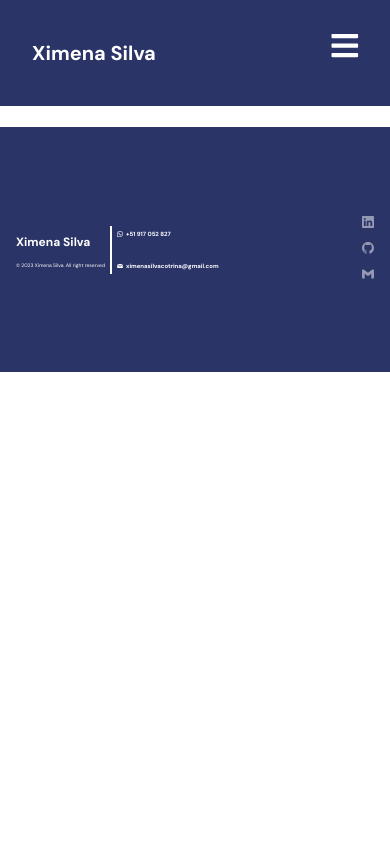
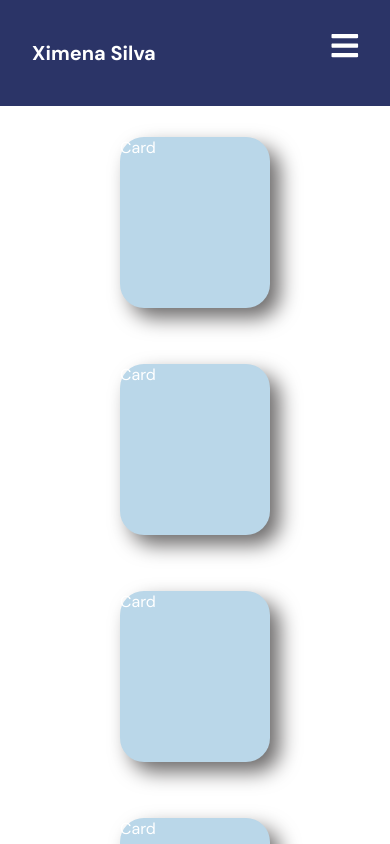
Before and after one commit to xsilvac/XimenaSilva, a React (Create React App) app: page / in a window 390 px wide. Shown: the top 844 px of the page. Built offline with nearby package versions, Linux system fonts and the light colour scheme.

Commit message:
component card responsive

```diff
--- /dev/null
+++ b/src/components/atoms/Card.js
@@ -0,0 +1,40 @@
+import React from "react";
+import styled from "styled-components";
+
+const CardContainer = styled.div`
+  background: #bad7e9;
+  border-radius: 24px;
+  box-shadow: 10px 10px 20px 0px #6d6b6b;
+  width: ${({ width }) => (width ? width : "368px")};
+  height: ${({ height }) => (height ? height : "400px")};
+  @media screen and (max-width: 1300px) {
+    width: 300px;
+    height: 342px;
+  }
+  @media screen and (max-width: 1100px) {
+    width: 250px;
+    height: 285px;
+  }
+  @media screen and (max-width: 950px) {
+    width: 200px;
+    height: 228px;
+  }
+  @media screen and (max-width: 600px) {
+    width: 200px;
+    height: 228px;
+  }
+  @media screen and (max-width: 400px) {
+    width: 150px;
+    height: 171px;
+  }
+`;
+
+const Card = ({ width, height }) => {
+  return (
+    <CardContainer width={width} height={height}>
+      Card
+    </CardContainer>
+  );
+};
+
+export default Card;
--- a/src/pages/Home.js
+++ b/src/pages/Home.js
@@ -1,9 +1,28 @@
-import React from 'react'
+import React from "react";
+import styled from "styled-components";
+import Card from "../components/atoms/Card";
+
+const HomeContainer = styled.div`
+  width: 100%;
+  display: flex;
+  justify-content: center;
+  padding: 8%;
+  flex-wrap: wrap;
+  gap: 3.5rem;
+}
+`;
 
 const Home = () => {
   return (
-    <div>Home</div>
-  )
-}
+    <HomeContainer>
+      <Card />
+      <Card />
+      <Card />
+      <Card />
+      <Card />
+      <Card />
+    </HomeContainer>
+  );
+};
 
-export default Home
+export default Home;
```
